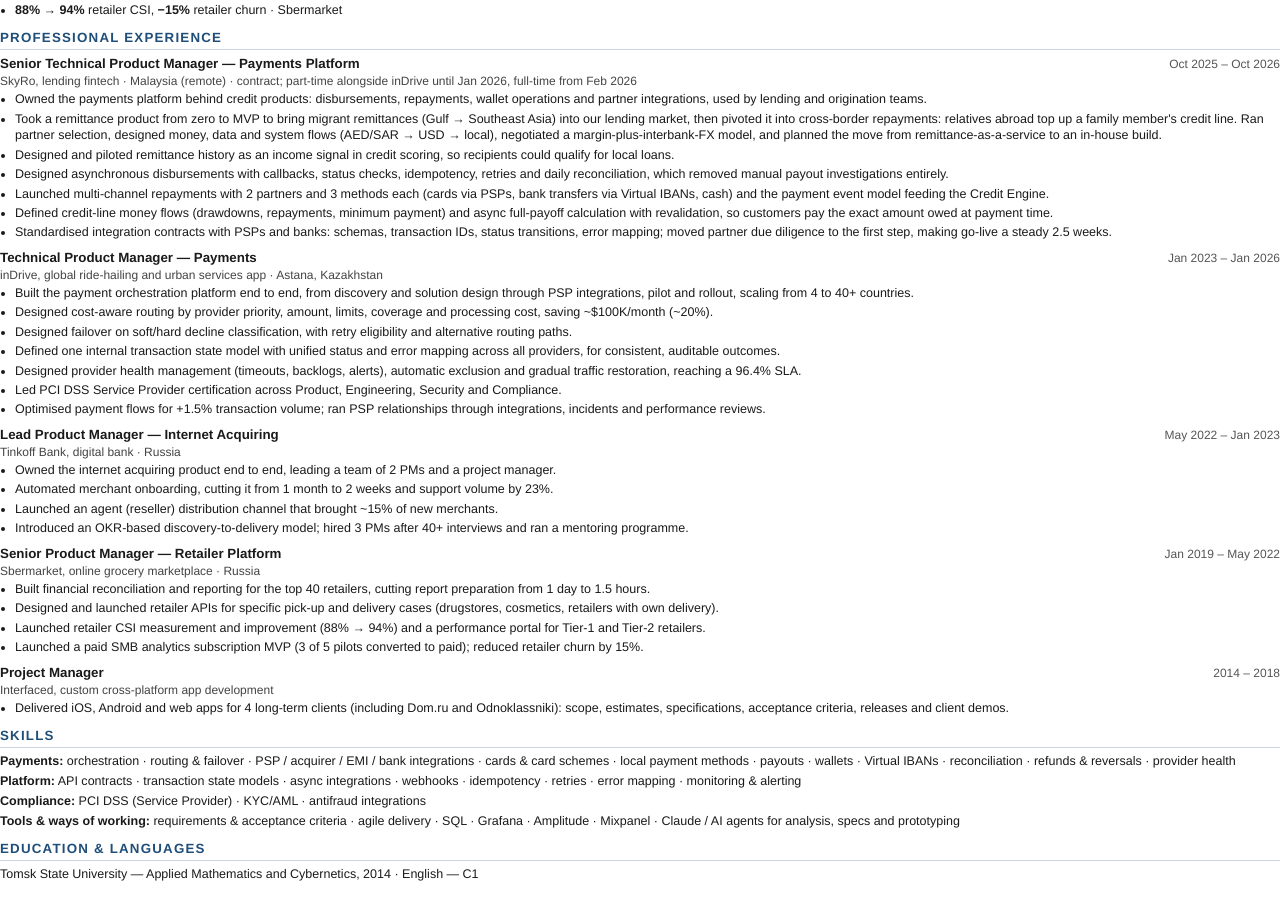
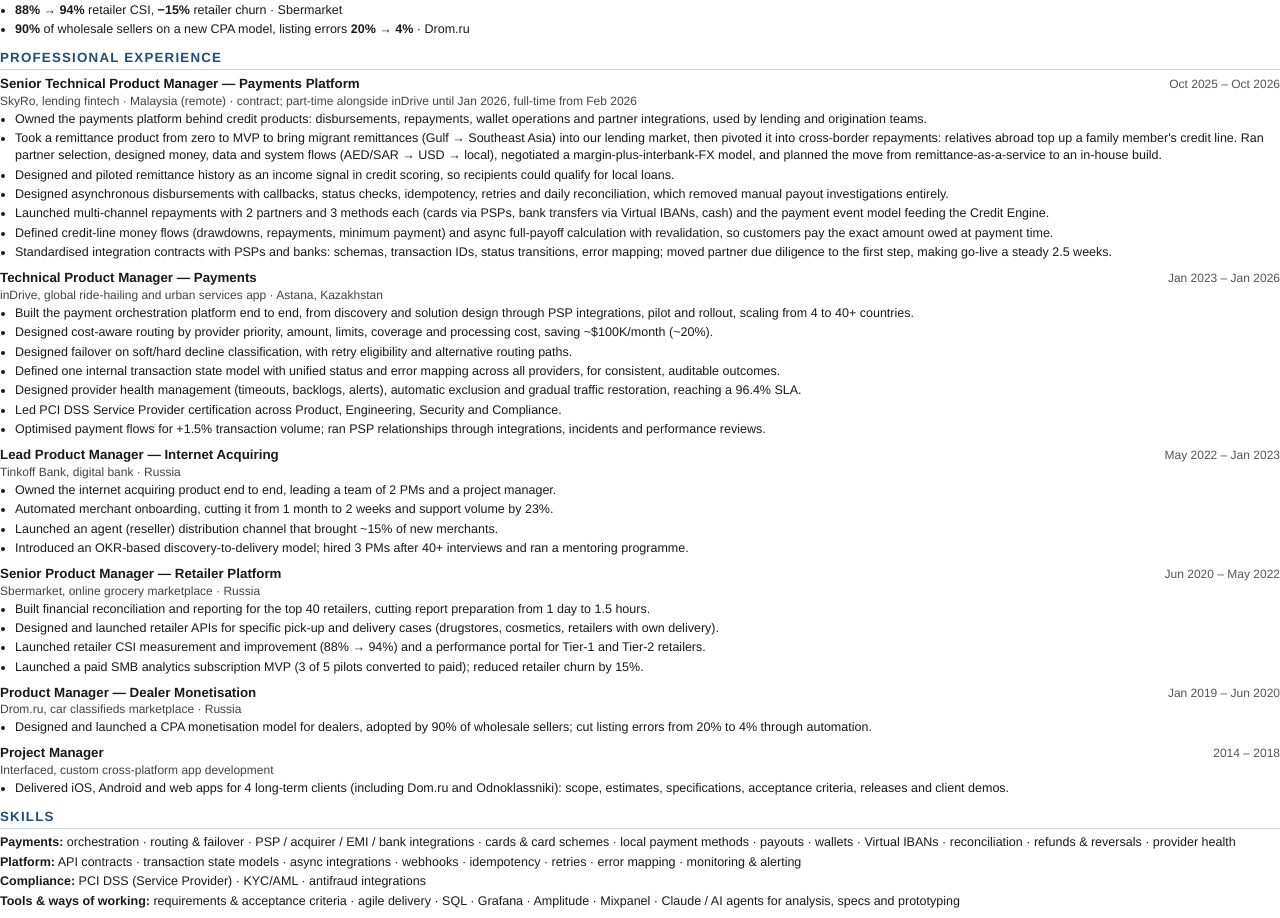
Before and after one commit to katedeys/job-scout, a plain HTML site: page tailored/cv_top_payments.html in a window 1280 px wide. Shown: the part 365-1283 px from the top of the page. Before the commit the page ends 1252 px from the top, so only its background shows below. Drawn offline with Linux system fonts and the light colour scheme.

Commit message:
Top CV: restore Drom.ru (classifieds), Sbermarket from Jun 2020
Co-Authored-By: Claude Opus 5.5 <noreply@anthropic.com>

```diff
--- a/tailored/cv_top_payments.html
+++ b/tailored/cv_top_payments.html
@@ -47,6 +47,7 @@
   <li><b>~15%</b> of new merchants through an agent channel · Tinkoff</li>
   <li><b>1 day → 1.5 hours</b> financial reporting for top 40 retailers · Sbermarket</li>
   <li><b>88% → 94%</b> retailer CSI, <b>−15%</b> retailer churn · Sbermarket</li>
+  <li><b>90%</b> of wholesale sellers on a new CPA model, listing errors <b>20% → 4%</b> · Drom.ru</li>
 </ul>
 
 <h2>Professional Experience</h2>
@@ -91,13 +92,21 @@
 </div>
 
 <div class="job">
-  <div class="job-head"><span class="role">Senior Product Manager — Retailer Platform</span><span class="dates">Jan 2019 – May 2022</span></div>
+  <div class="job-head"><span class="role">Senior Product Manager — Retailer Platform</span><span class="dates">Jun 2020 – May 2022</span></div>
   <div class="company">Sbermarket, online grocery marketplace · Russia</div>
   <ul>
     <li>Built financial reconciliation and reporting for the top 40 retailers, cutting report preparation from 1 day to 1.5 hours.</li>
     <li>Designed and launched retailer APIs for specific pick-up and delivery cases (drugstores, cosmetics, retailers with own delivery).</li>
     <li>Launched retailer CSI measurement and improvement (88% → 94%) and a performance portal for Tier-1 and Tier-2 retailers.</li>
     <li>Launched a paid SMB analytics subscription MVP (3 of 5 pilots converted to paid); reduced retailer churn by 15%.</li>
+  </ul>
+</div>
+
+<div class="job">
+  <div class="job-head"><span class="role">Product Manager — Dealer Monetisation</span><span class="dates">Jan 2019 – Jun 2020</span></div>
+  <div class="company">Drom.ru, car classifieds marketplace · Russia</div>
+  <ul>
+    <li>Designed and launched a CPA monetisation model for dealers, adopted by 90% of wholesale sellers; cut listing errors from 20% to 4% through automation.</li>
   </ul>
 </div>
 
```
Also changed, not shown: 1 other file.
